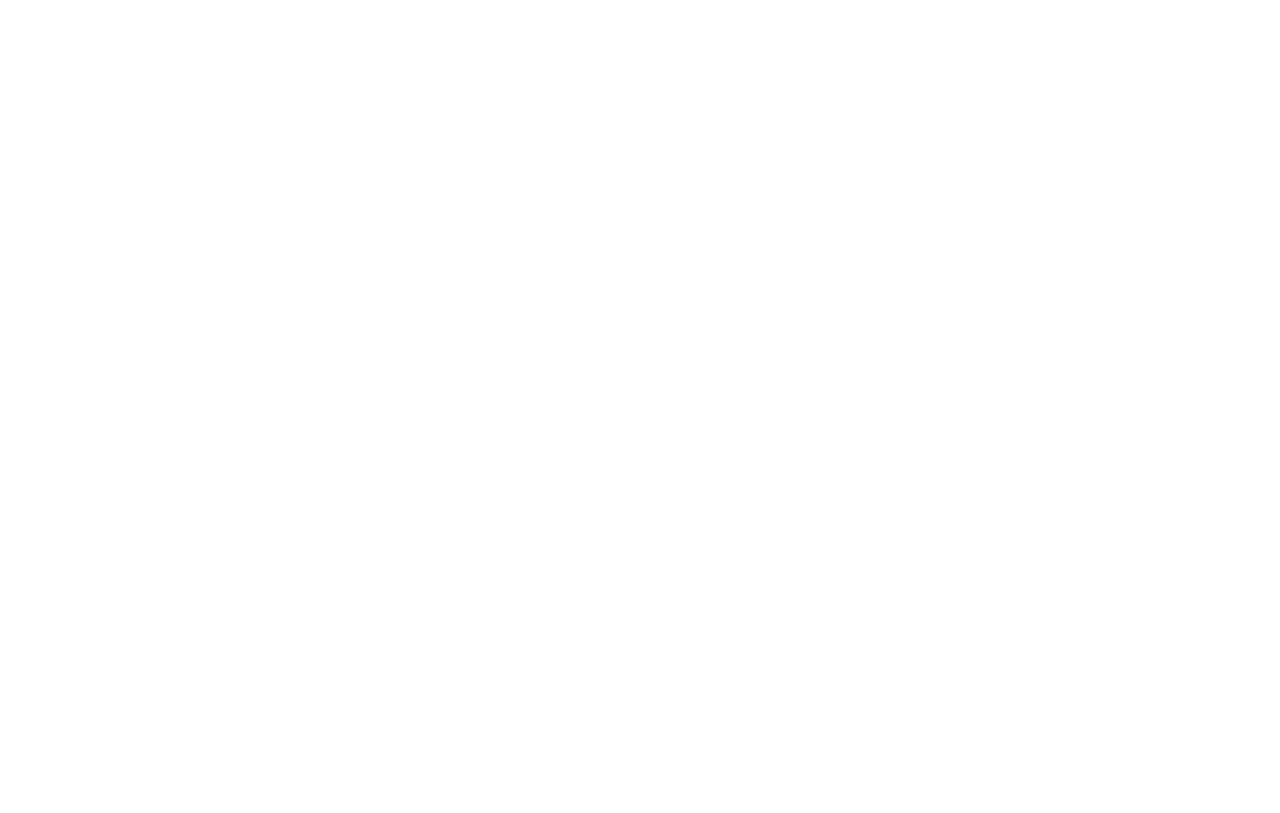
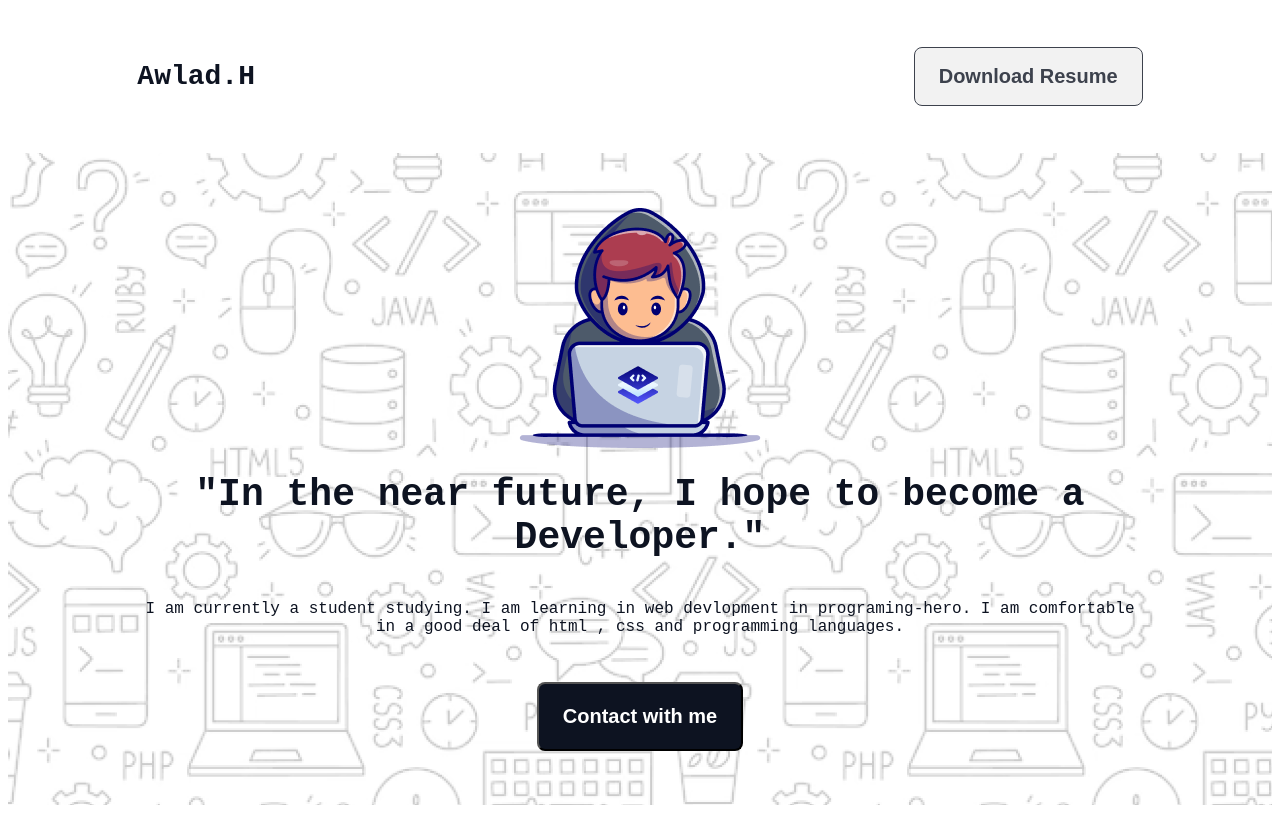
Before and after one commit to mahfuj-islam/Assignment-1, a plain HTML site: page index.html in a window 1280 px wide. Drawn offline with Linux system fonts and the light colour scheme; a web font is replaced by a local one.

Commit message:
add header section

```diff
--- a/index.html
+++ b/index.html
@@ -5,16 +5,43 @@
     <meta charset="UTF-8">
     <meta name="viewport" content="width=device-width, initial-scale=1.0">
     <title>Portfolio website</title>
+    <link rel="preconnect" href="https://fonts.googleapis.com">
+    <link rel="preconnect" href="https://fonts.gstatic.com" crossorigin>
+    <link href="https://fonts.googleapis.com/css2?family=Azeret+Mono:ital,wght@0,100..900;1,100..900&display=swap"
+        rel="stylesheet">
     <link rel="stylesheet" href="style.css">
 </head>
 
-<body>
+<body class="azeret-mono">
 
     <header>
+
+        <nav class="nav">
+            <h2 class="nav-title">Awlad.H</h2>
+            <button class="nav-btn">Download Resume</button>
+        </nav>
+
+        <div class="hero">
+
+            <div class="hero-content">
+
+                <img class="hero-img" src="assets/Group.png" alt="">
+                <h1 class="hero-heading">"In the near future, I hope to become a Developer."</h1>
+                <p class="hero-description">I am currently a student studying. I am learning in web devlopment in
+                    programing-hero. I am
+                    comfortable in a good deal of html , css and programming languages.</p>
+                <div>
+                    <button class="hero-btn">Contact with me</button>
+                </div>
+
+            </div>
+
+        </div>
 
     </header>
 
     <main>
+
 
     </main>
 
--- a/style.css
+++ b/style.css
@@ -0,0 +1,86 @@
+.azeret-mono {
+    font-family: "Azeret Mono", monospace;
+    font-optical-sizing: auto;
+    font-style: normal;
+}
+
+/* nav style */
+
+.nav {
+    display: flex;
+    align-items: center;
+    justify-content: space-around;
+    gap: 400px;
+    margin: 38px 0px;
+}
+
+.nav-title {
+    color: rgb(13, 19, 33);
+    font-size: 28px;
+    font-weight: 800;
+}
+
+.nav-btn {
+    color: rgb(13, 19, 33);
+    font-size: 20px;
+    font-weight: 600;
+    box-sizing: border-box;
+    border: 1px solid rgb(13, 19, 33);
+    border-radius: 8px;
+    opacity: 0.8;
+    padding: 17px 24px;
+}
+
+/* banner style */
+
+.hero {
+    width: 100%;
+    height: 652px;
+    background-image: url("assets/Hero-bg.png");
+    display: flex;
+    align-items: center;
+    justify-content: center;
+}
+
+.hero-content {
+    width: 998px;
+    height: 582px;
+}
+
+.hero-content {
+    display: flex;
+    align-items: center;
+    justify-content: center;
+    flex-direction: column;
+
+}
+
+.hero-img {
+    margin: 0px;
+}
+
+.hero-heading {
+    color: rgb(13, 19, 33);
+    font-size: 38px;
+    font-weight: 800;
+    text-align: center;
+}
+
+.hero-description {
+    color: rgb(13, 19, 33);
+    font-size: 16px;
+    font-weight: 400;
+    text-align: center;
+}
+
+.hero-btn {
+    color: rgb(255, 255, 255);
+    font-size: 20px;
+    font-weight: 600;
+    border-radius: 8px;
+    background: rgb(13, 19, 33);
+    padding: 21px 24px;
+    margin-top: 30px;
+}
+
+/* main section style */
```
